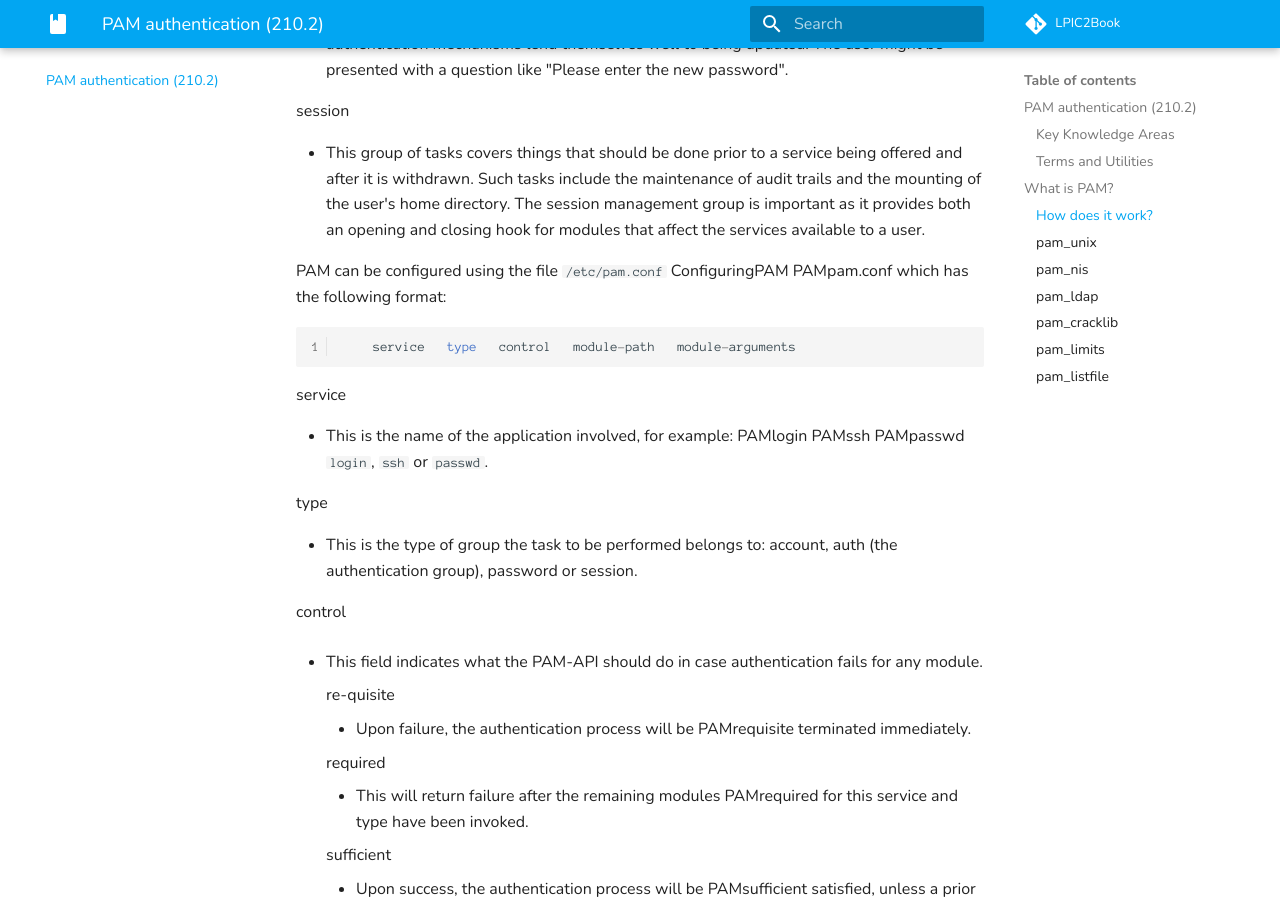
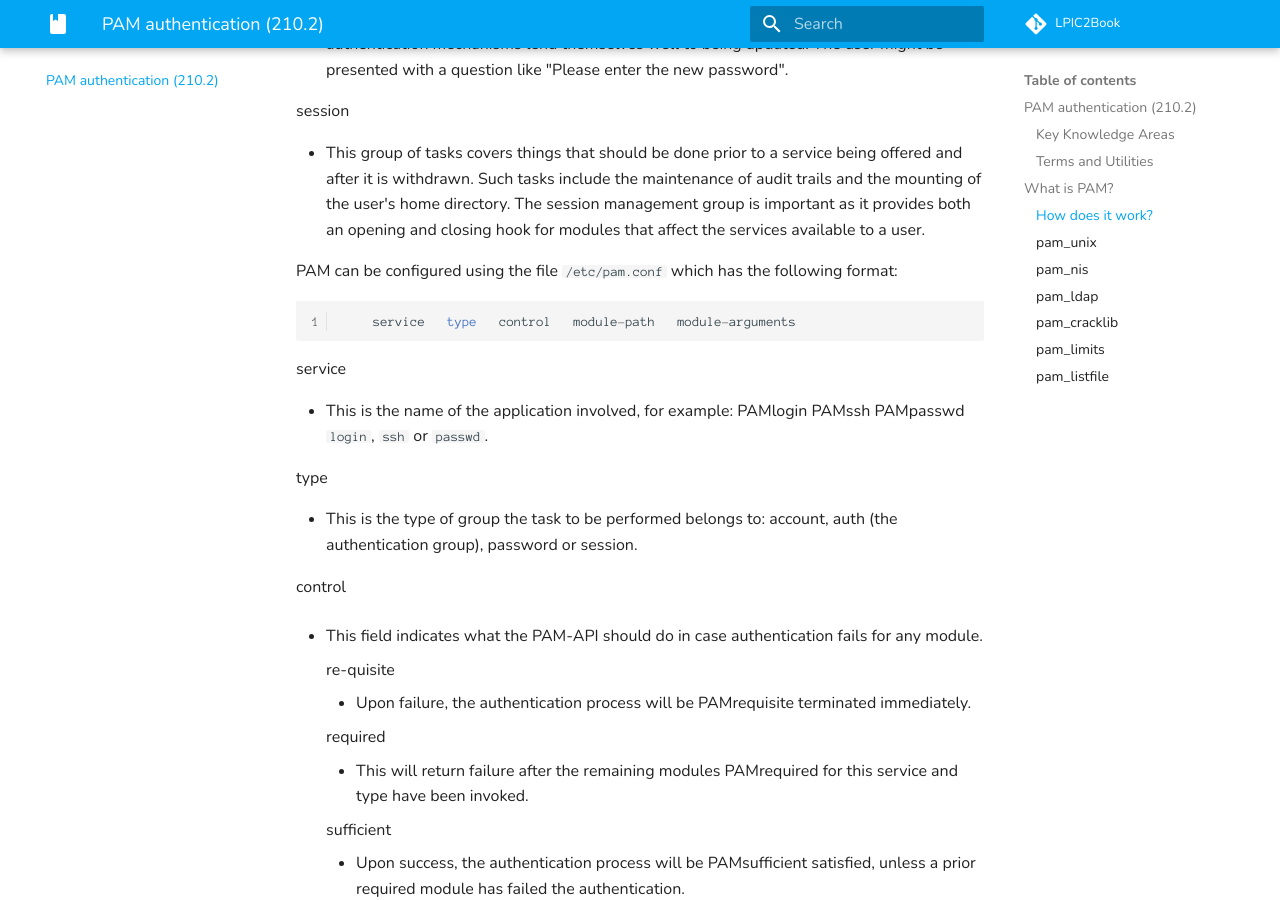
Before and after one commit to lpic2book/src, an MkDocs documentation site: the page built from docs/lpic2.210.2.md, in a window 1280 px wide and 900 px high, scrolled down 1312 px. Built offline with MkDocs 1.6.1 and Material for MkDocs 9.7.7, drawn with Linux system fonts in a browser that asks for light colours; comment, search, counter and statistics services are not loaded.

Commit message:
Weird typo / error
PAM can be configured using the file `/etc/pam.conf` ConfiguringPAM PAMpam.conf which has the following format: --> PAM can be configured using the file `/etc/pam.conf` which has the following format:

Love the book btw

```diff
--- a/docs/lpic2.210.2.md
+++ b/docs/lpic2.210.2.md
@@ -61,8 +61,7 @@ session
     both an opening and closing hook for modules that affect the
     services available to a user.
 
-PAM can be configured using the file `/etc/pam.conf` ConfiguringPAM
-PAMpam.conf which has the following format:
+PAM can be configured using the file `/etc/pam.conf` which has the following format:
 
         service   type   control   module-path   module-arguments
 
```
